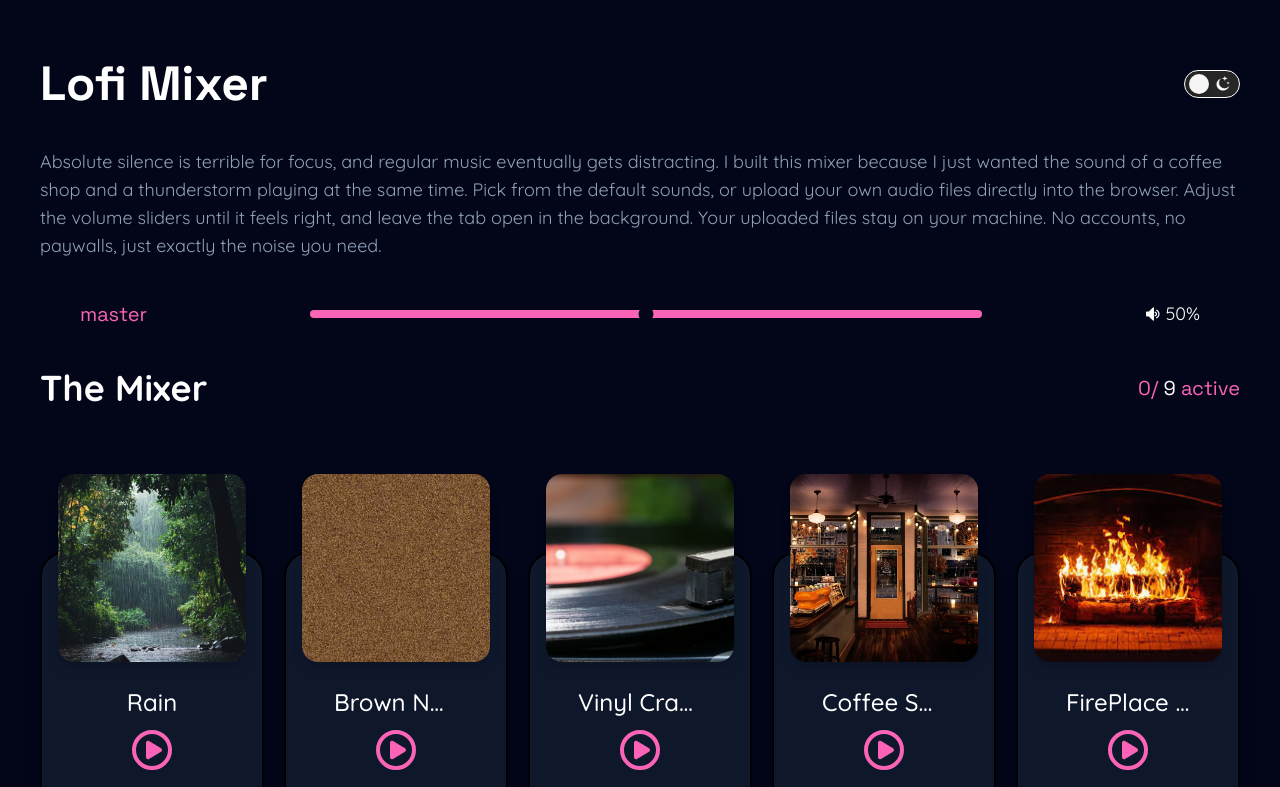
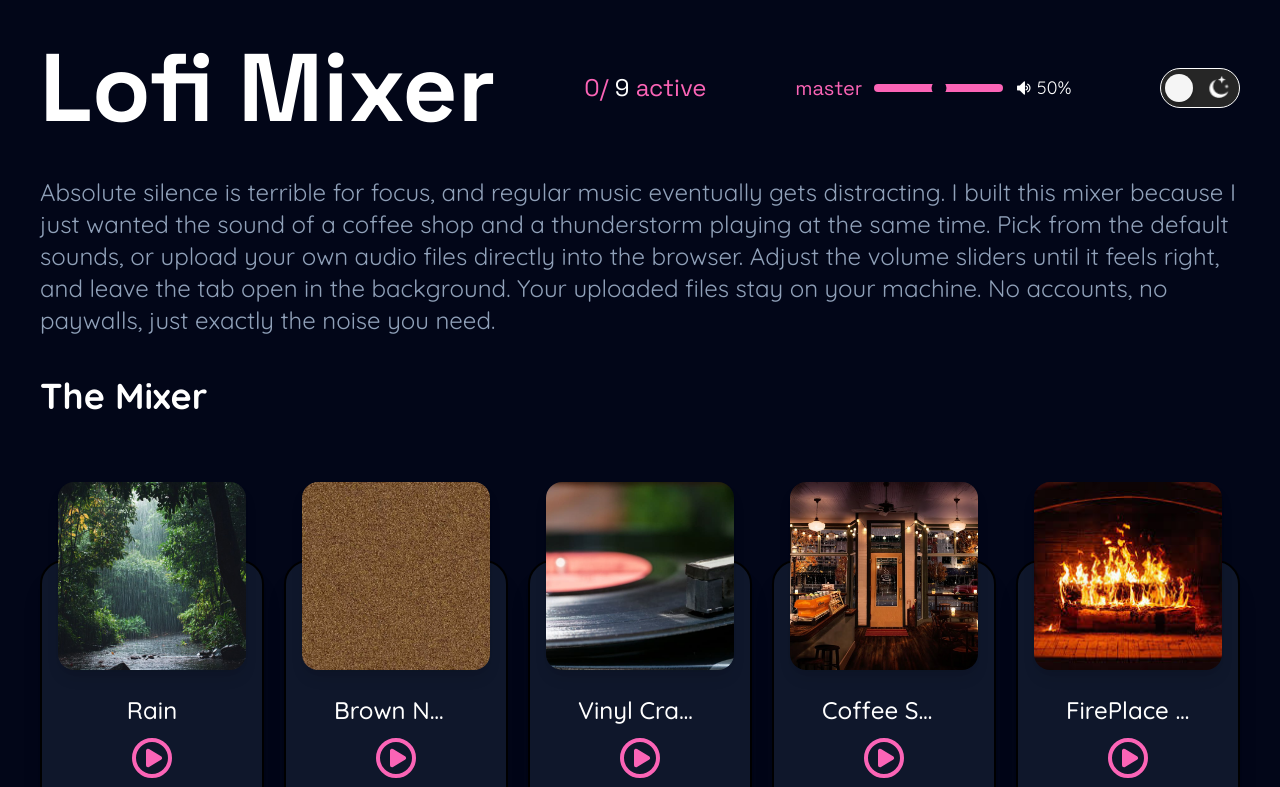
Before and after one commit to NovaNoctua/lofi-mixer, a Vue app: page / in a window 1280 px wide. Shown: the top 787 px of the page. Built offline with nearby package versions, Linux system fonts and the light colour scheme.

Commit message:
style(ui): implement responsive design across all components

```diff
--- a/src/App.vue
+++ b/src/App.vue
@@ -1,6 +1,6 @@
 <script setup>
 // Modules
-import { computed, onMounted, onUnmounted, ref, markRaw } from 'vue'
+import { computed, onMounted, onUnmounted, ref, markRaw, watch } from 'vue'
 import localforage from 'localforage'
 
 // Components
@@ -11,6 +11,7 @@ import MusicCard from './components/MusicCard.vue'
 import AddMusicCard from './components/AddMusicCard.vue'
 import AddMusicPopup from './components/AddMusicPopup.vue'
 import { defaultTracksData } from './data/defaultTrack'
+import DesktopHeader from './components/DesktopHeader.vue'
 
 const masterVolume = ref(50)
 
@@ -94,6 +95,10 @@ async function removeTrack(index) {
   }
 }
 
+watch(masterVolume, () => {
+  updateAllVolumes()
+})
+
 onMounted(async () => {
   try {
     const storedTracks = (await localforage.getItem('custom-tracks')) || []
@@ -128,9 +133,10 @@ onUnmounted(() => {
 
 <template>
   <div class="flex flex-col px-10 py-5 font-quicksand bg-gray-100 dark:bg-slate-950 min-h-screen">
-    <MobileHeader />
+    <MobileHeader class="md:hidden" />
+    <DesktopHeader class="hidden md:flex" v-model="masterVolume" :musics="musics" />
     <main class="flex-1">
-      <p class="text-slate-500 text-lg mb-10 dark:text-slate-400">
+      <p class="text-slate-500 text-lg mb-10 dark:text-slate-400 md:text-2xl">
         Absolute silence is terrible for focus, and regular music eventually gets distracting. I
         built this mixer because I just wanted the sound of a coffee shop and a thunderstorm playing
         at the same time. Pick from the default sounds, or upload your own audio files directly into
@@ -138,11 +144,13 @@ onUnmounted(() => {
         background. Your uploaded files stay on your machine. No accounts, no paywalls, just exactly
         the noise you need.
       </p>
-      <VolumeSlider is-master v-model="masterVolume" @update:model-value="updateAllVolumes" />
+
+      <VolumeSlider class="md:hidden" is-master v-model="masterVolume" />
+
       <section>
         <div class="flex justify-between items-center">
           <h2 class="text-4xl font-bold dark:text-white">The Mixer</h2>
-          <p class="font-space-grotesk text-xl dark:text-white">
+          <p class="font-space-grotesk text-xl dark:text-white md:hidden">
             <span class="text-pink-400">{{ activeMusicCount }}/</span> {{ musics.length }}
             <span class="text-pink-400">active</span>
           </p>
--- a/src/components/DarkToggle.vue
+++ b/src/components/DarkToggle.vue
@@ -33,16 +33,16 @@ onMounted(() => {
 <template>
   <div class="flex justify-between items-center cursor-pointer gap-1" @click="toggleTheme">
     <div
-      class="w-14 h-7 flex items-center justify-between bg-gray-300 rounded-full p-1 duration-300 ease-in-out border"
+      class="w-14 h-7 flex items-center justify-between bg-gray-300 rounded-full p-1 duration-300 ease-in-out border md:w-20 md:h-10"
       :class="isDark ? 'border-white bg-neutral-800' : 'bg-neutral-100 border-black'"
     >
       <div
-        class="w-5 h-5 rounded-full shadow-md transform duration-300 ease-in-out"
-        :class="isDark ? 'bg-neutral-100' : 'translate-x-7 bg-black'"
+        class="w-5 h-5 rounded-full shadow-md transform duration-300 ease-in-out md:w-7 md:h-7"
+        :class="isDark ? 'bg-neutral-100' : 'translate-x-7 bg-black md:translate-x-11'"
       ></div>
       <img
-        class="h-4 w-4 mr-1"
-        :class="{ '-translate-x-6.5': !isDark }"
+        class="h-4 w-4 mr-1 md:h-6 md:w-6"
+        :class="{ '-translate-x-6.5 md:-translate-x-10.5': !isDark }"
         :src="isDark ? moon : sun"
         alt="Dark Mode Icon"
       />
--- /dev/null
+++ b/src/components/DesktopHeader.vue
@@ -0,0 +1,21 @@
+<script setup>
+import { computed } from 'vue'
+import DarkToggle from './DarkToggle.vue'
+import VolumeSlider from './VolumeSlider.vue'
+
+const props = defineProps(['musics'])
+const volumeModel = defineModel()
+
+const activeMusicCount = computed(() => props.musics.filter((m) => m.isPlaying).length)
+</script>
+<template>
+  <header class="flex justify-between mt-5 mb-10 items-center">
+    <h1 class="font-space-grotesk text-5xl font-bold dark:text-white lg:text-8xl">Lofi Mixer</h1>
+    <p class="font-space-grotesk text-2xl dark:text-white">
+      <span class="text-pink-400">{{ activeMusicCount }}/</span> {{ musics.length }}
+      <span class="text-pink-400">active</span>
+    </p>
+    <VolumeSlider is-master v-model="volumeModel" />
+    <DarkToggle />
+  </header>
+</template>
--- a/src/components/VolumeSlider.vue
+++ b/src/components/VolumeSlider.vue
@@ -48,9 +48,10 @@ const currentSpeaker = computed(() => {
 <template>
   <div
     :class="{
-      'flex flex-row m-10 items-center gap-3 justify-between': isMaster,
+      'flex flex-row m-10 items-center gap-3 justify-between md:m-0': isMaster,
       'flex flex-col-reverse items-center gap-2': !isMaster,
     }"
+    class="md:text-2xl"
   >
     <p v-if="isMaster" class="font-space-grotesk text-pink-400 text-xl">master</p>
     <input
```
